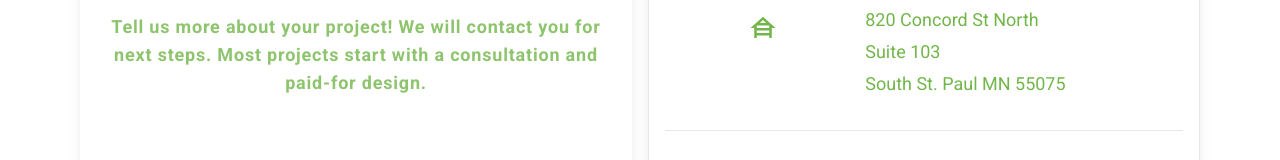
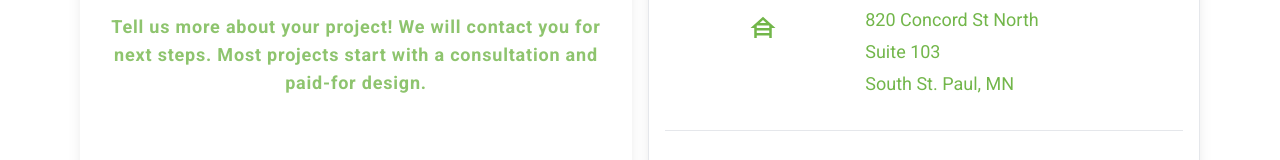
Before and after one commit to latz09/living-space-landscapes, a Next.js app: page /contact in a window 1280 px wide. Shown: the part 279-439 px from the top of the page. Built offline with nearby package versions, Linux system fonts and the light colour scheme; a web font is replaced by a local one.

Commit message:
removed zipcode from addresss

```diff
--- a/components/contact/Address.js
+++ b/components/contact/Address.js
@@ -8,7 +8,7 @@ const Address = () => {
 				<span>Living Space Landscapes, Inc</span>
 				<span>820 Concord St North</span>
 				<span>Suite 103</span>
-				<span>South St. Paul MN 55075</span>
+				<span>South St. Paul, MN</span>
 			</div>
 		</div>
 	);
```
